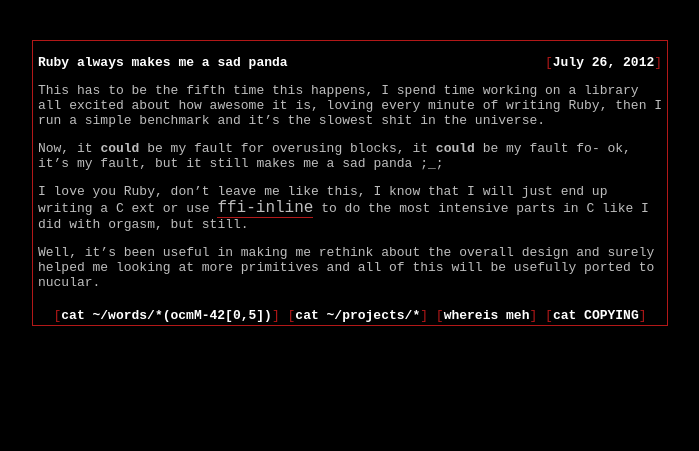
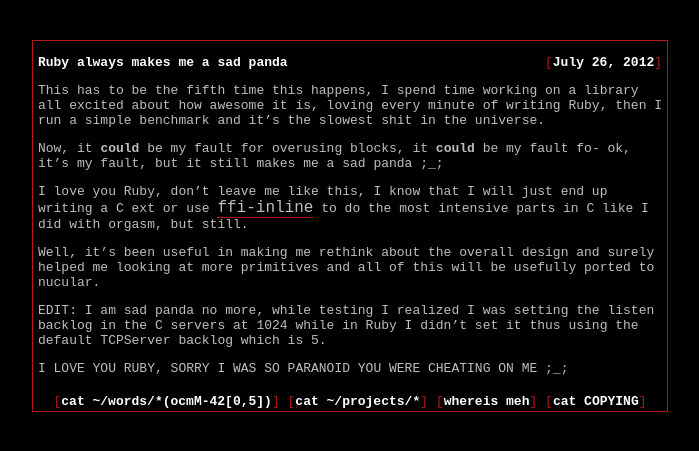
Before and after one commit to meh/meh.github.io, a Jekyll site: the page built from _posts/programming/2012-07-26-sad-panda.md, in a window 1280 px wide. Shown: the top 451 px of the page, without its empty margins (290-989 px from the left). Built offline with Jekyll 4.4.1, drawn with Linux system fonts in a browser that asks for light colours.

Commit message:
post: I'm sad no more.

```diff
--- a/_posts/programming/2012-07-26-sad-panda.md
+++ b/_posts/programming/2012-07-26-sad-panda.md
@@ -16,3 +16,8 @@ I love you Ruby, don't leave me like this, I know that I will just end up writin
 
 Well, it's been useful in making me rethink about the overall design and surely helped me
 looking at more primitives and all of this will be usefully ported to nucular.
+
+EDIT: I am sad panda no more, while testing I realized I was setting the listen backlog in the
+C servers at 1024 while in Ruby I didn't set it thus using the default TCPServer backlog which is 5.
+
+I LOVE YOU RUBY, SORRY I WAS SO PARANOID YOU WERE CHEATING ON ME ;_;
```
